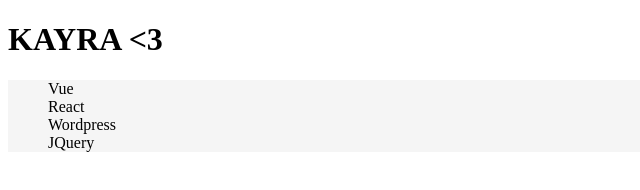
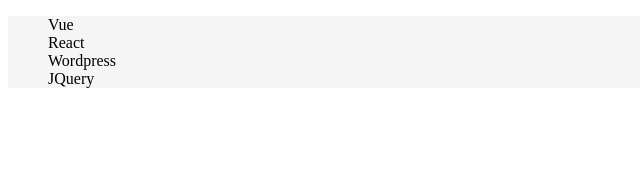
Before and after one commit to MaximilianSchulz1/MaximilianSchulz1.github.io, a plain HTML site: page index.html in a window 1280 px wide. Shown: the whole page, without its empty margins (0-640 px from the left). Drawn offline with Linux system fonts and the light colour scheme.

Commit message:
Update index.html

```diff
--- a/index.html
+++ b/index.html
@@ -6,7 +6,7 @@
     <title>Maximilian schulz</title>
   </head>
   <body>
-    <h1>KAYRA <3 </h1>
+
 
     <div class="navBar">
         <ul>
```
